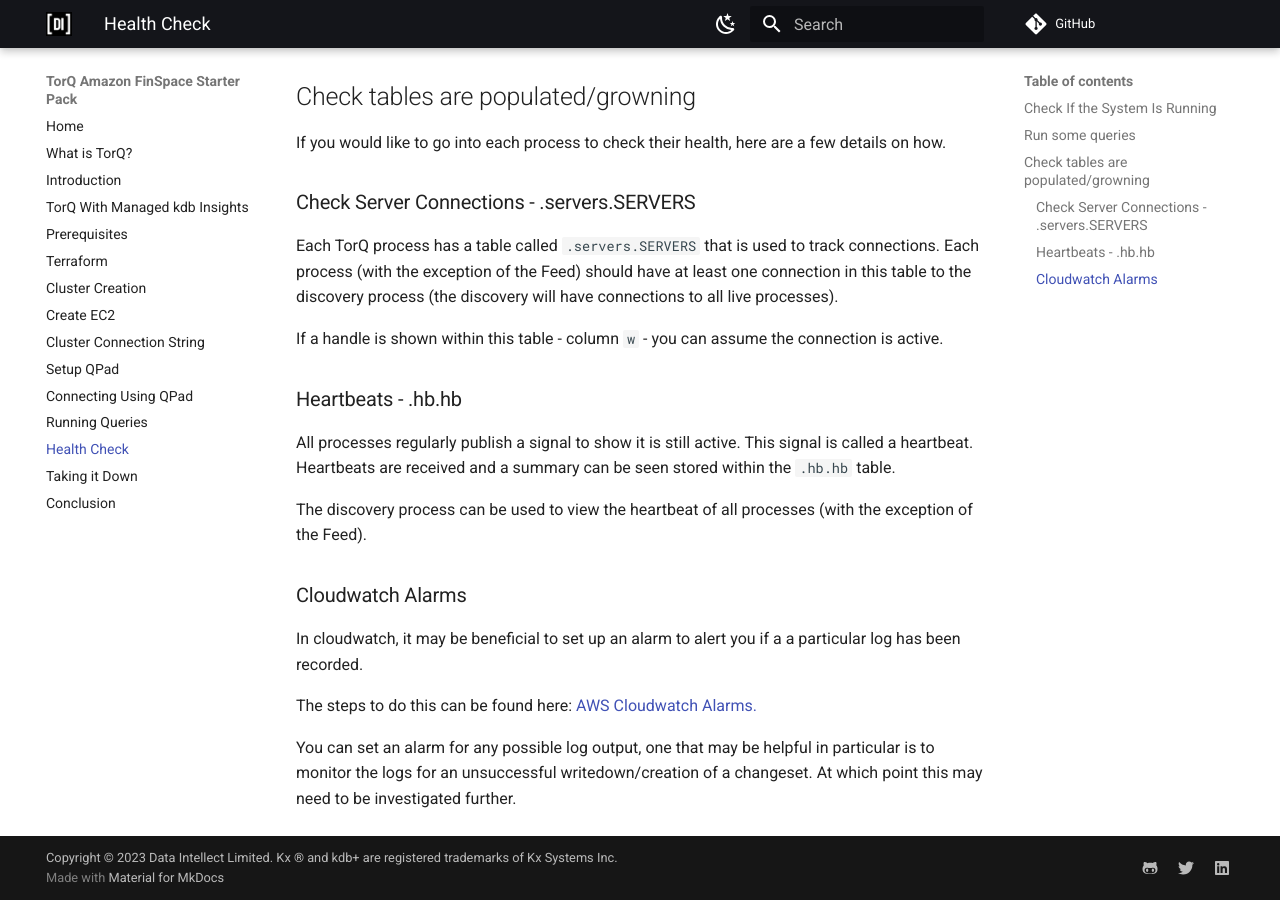
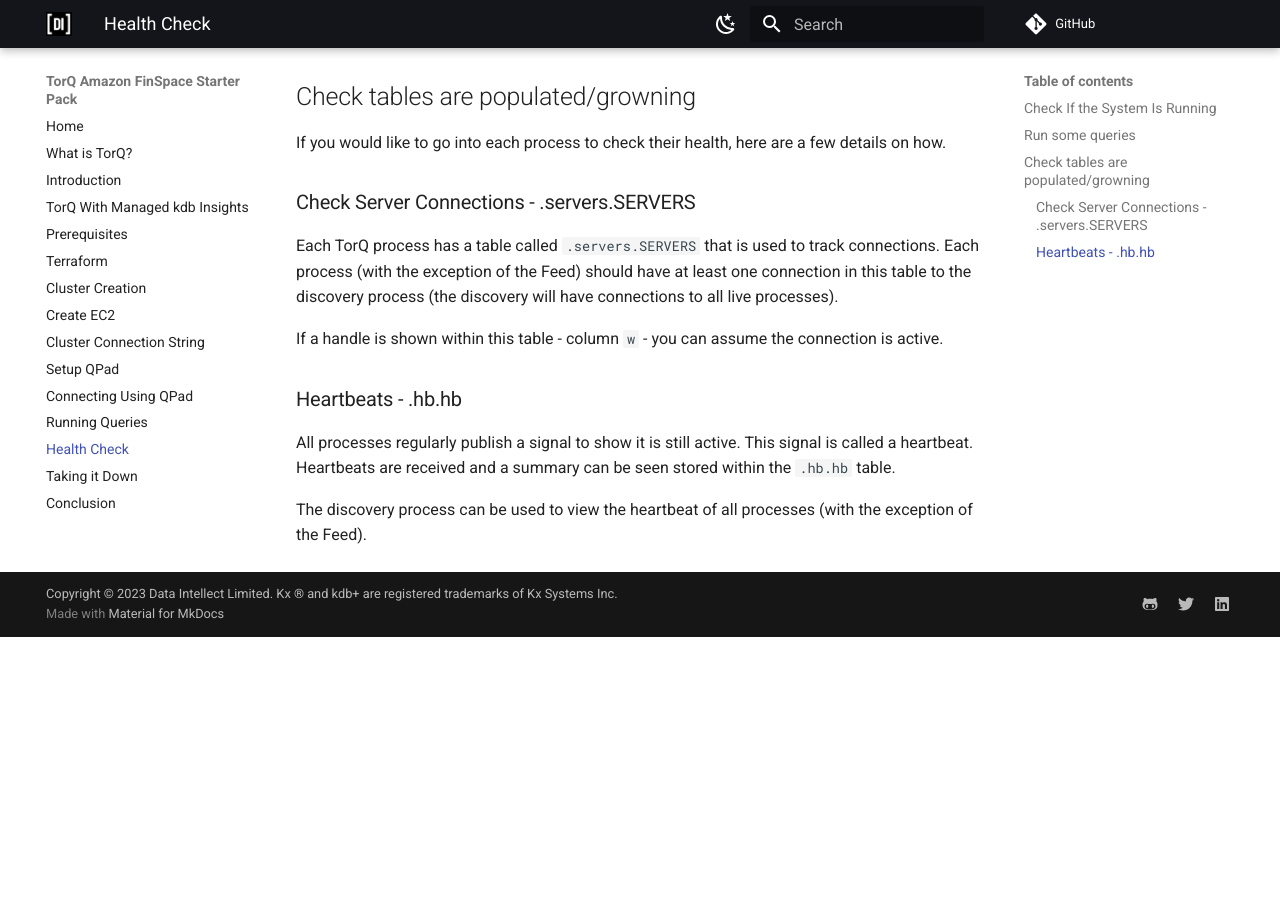
Before and after one commit to DataIntellectTech/TorQ-Amazon-FinSpace-Starter-Pack, an MkDocs documentation site: the page built from docs/12-healthcheck.md, in a window 1280 px wide and 900 px high, scrolled down 668 px. Built offline with MkDocs 1.6.1 and Material for MkDocs 9.7.7, drawn with Linux system fonts in a browser that asks for light colours; comment, search, counter and statistics services are not loaded; after the commit the page ends 1305 px from its top, so only the background shows below that.

Commit message:
Remove doc changes

```diff
--- a/docs/12-healthcheck.md
+++ b/docs/12-healthcheck.md
@@ -26,11 +26,3 @@
 All processes regularly publish a signal to show it is still active. This signal is called a heartbeat. Heartbeats are received and a summary can be seen stored within the `.hb.hb` table.
 
 The discovery process can be used to view the heartbeat of all processes (with the exception of the Feed).
-
-### Cloudwatch Alarms
-
-In cloudwatch, it may be beneficial to set up an alarm to alert you if a a particular log has been recorded.
-
-The steps to do this can be found here: [AWS Cloudwatch Alarms.](https://docs.aws.amazon.com/AmazonCloudWatch/latest/monitoring/Create_alarm_log_group_metric_filter.html)
-
-You can set an alarm for any possible log output, one that may be helpful in particular is to monitor the logs for an unsuccessful writedown/creation of a changeset. At which point this may need to be investigated further.
```
